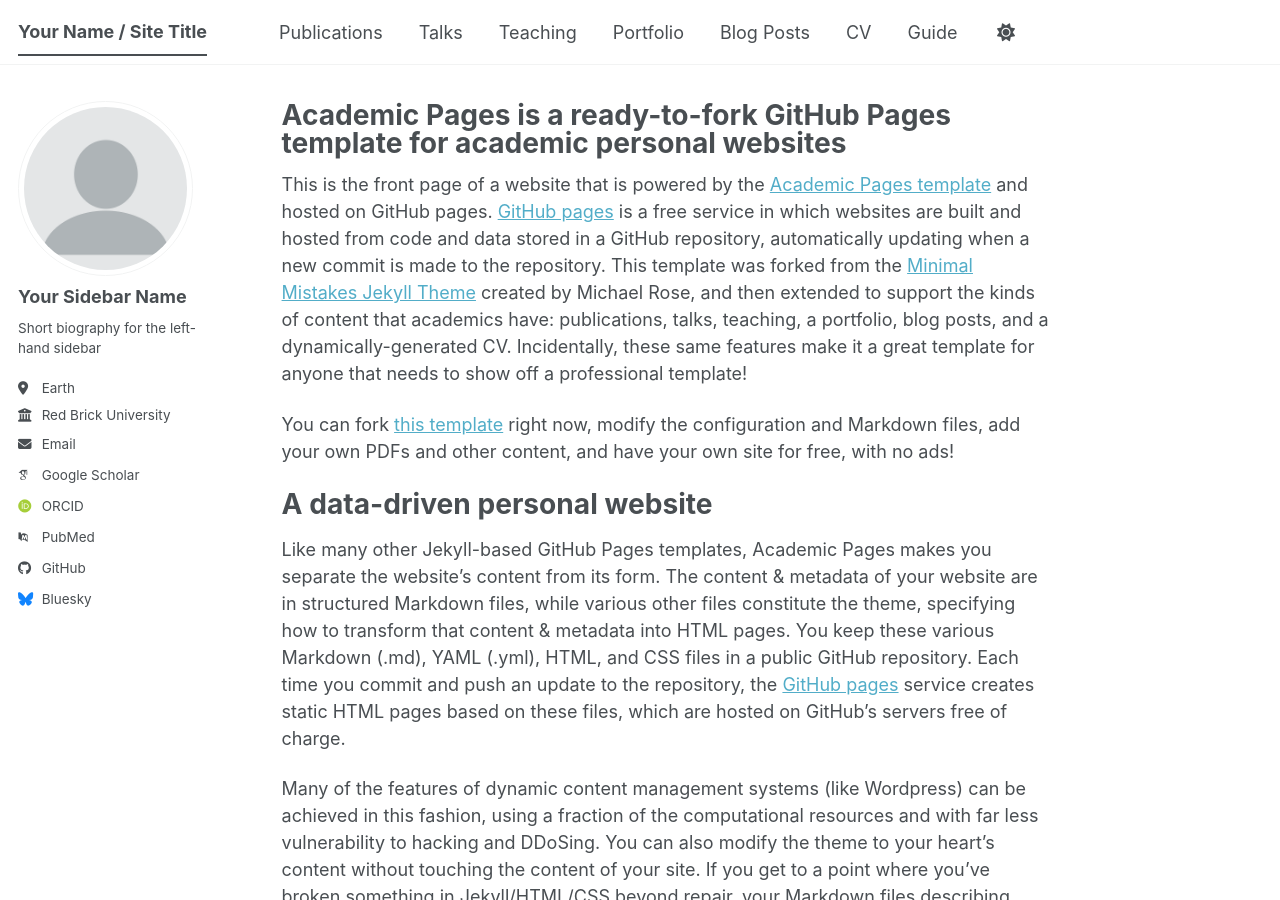
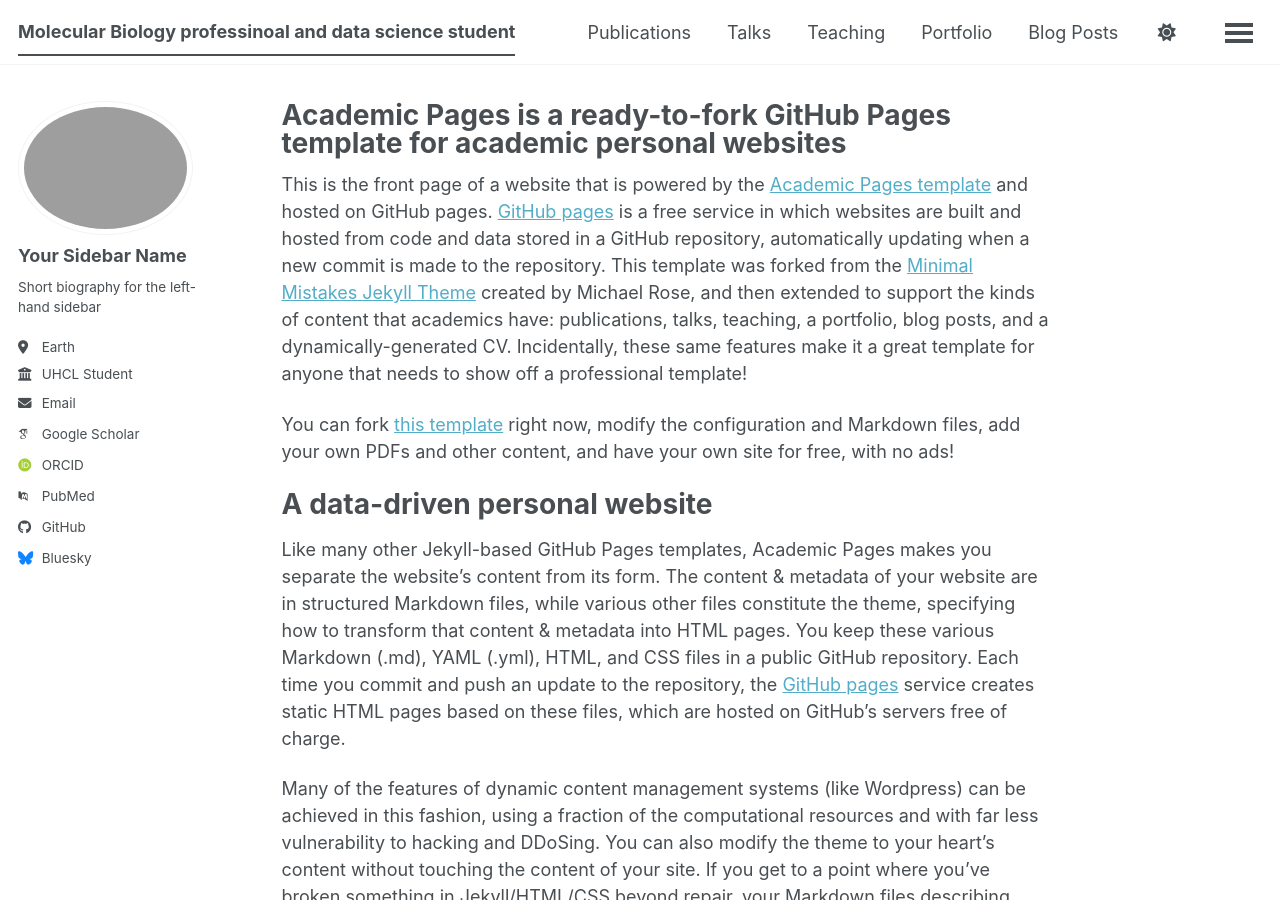
Before and after one commit to DEWC830/Aguilar_James_.github.io, a Jekyll site: the page built from _pages/about.md, in a window 1280 px wide and 900 px high. Built offline with Jekyll 4.4.1, drawn with Linux system fonts in a browser that asks for light colours; some web fonts are replaced; a script bundle is joined from its source files by our own code; library files that are not in the unit come from our copies.

Commit message:
Update _config.yml

```diff
--- a/_config.yml
+++ b/_config.yml
@@ -9,7 +9,7 @@
 # Basic Site Settings
 locale                   : "en-US"
 site_theme               : "default" # The available themes options are "default", "air", "sunrise", "mint", "dirt" and "contrast"
-title                    : "Your Name / Site Title"
+title                    : "Molecular Biology professinoal and data science student"
 title_separator          : "-"
 name                     : &name "Your Name"
 description              : &description "Your Name's academic portfolio"   # Update this with a general description of your site, this is the default if not overridden by a page
@@ -23,12 +23,12 @@
 #               Additional customization can be done by editing /_includes/author-profile.html
 author:
   # Biographic information
-  avatar           : "profile.png"
+  avatar           : "Daughter scooter"
   name             : "Your Sidebar Name"
   pronouns         : # example: "she/her"
   bio              : "Short biography for the left-hand sidebar"
   location         : "Earth"
-  employer         : "Red Brick University"
+  employer         : "UHCL Student"
   uri              : # URL
   email            : "none@example.org"
 
```
